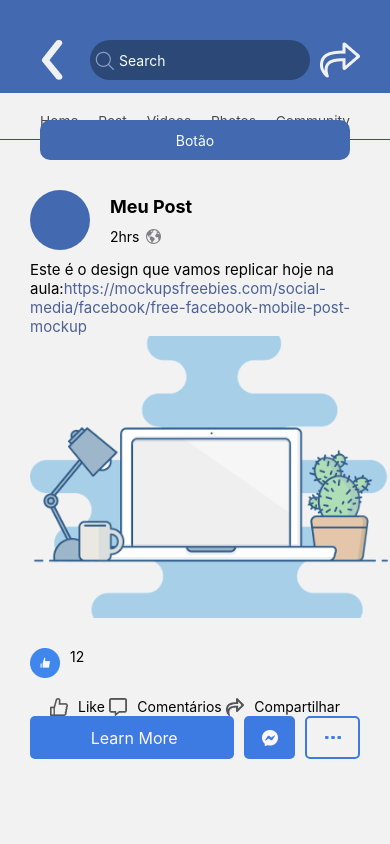
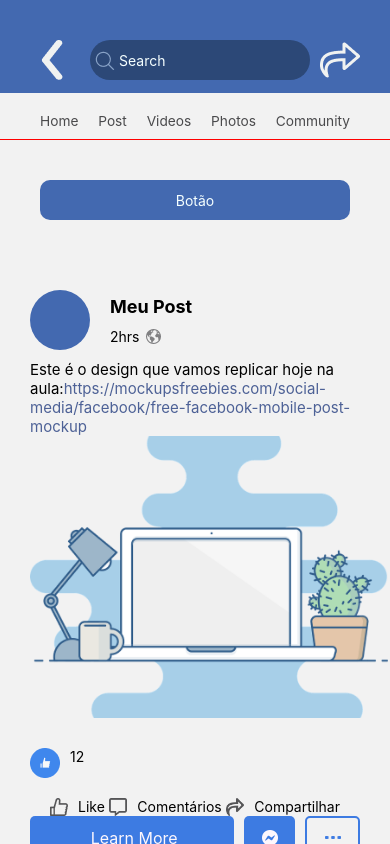
Before and after one commit to Mateus6544351/Batatinha, a React Native app: screen /Home in a window 390 px wide. Built offline with nearby package versions, Linux system fonts and the light colour scheme.

Commit message:
Arruando Botão

```diff
--- a/src/Pages/Home/index.tsx
+++ b/src/Pages/Home/index.tsx
@@ -61,10 +61,11 @@
               <Text style={styles.meubotaoTexto}>Botão</Text>
           </TouchableOpacity>
         </View>
-        <ScrollView>
+
+      </View>
+      <ScrollView>
           <Post />
-        </ScrollView>
-      </View>
+      </ScrollView>
     </View>
     );
 }
--- a/src/Pages/Home/styles.ts
+++ b/src/Pages/Home/styles.ts
@@ -67,7 +67,7 @@
         flex:1,
         // backgroundColor:"#F0F500",
         justifyContent:'flex-end',
-
+        paddingVertical:40,
     },
 
     meubotaoTexto:{
```
